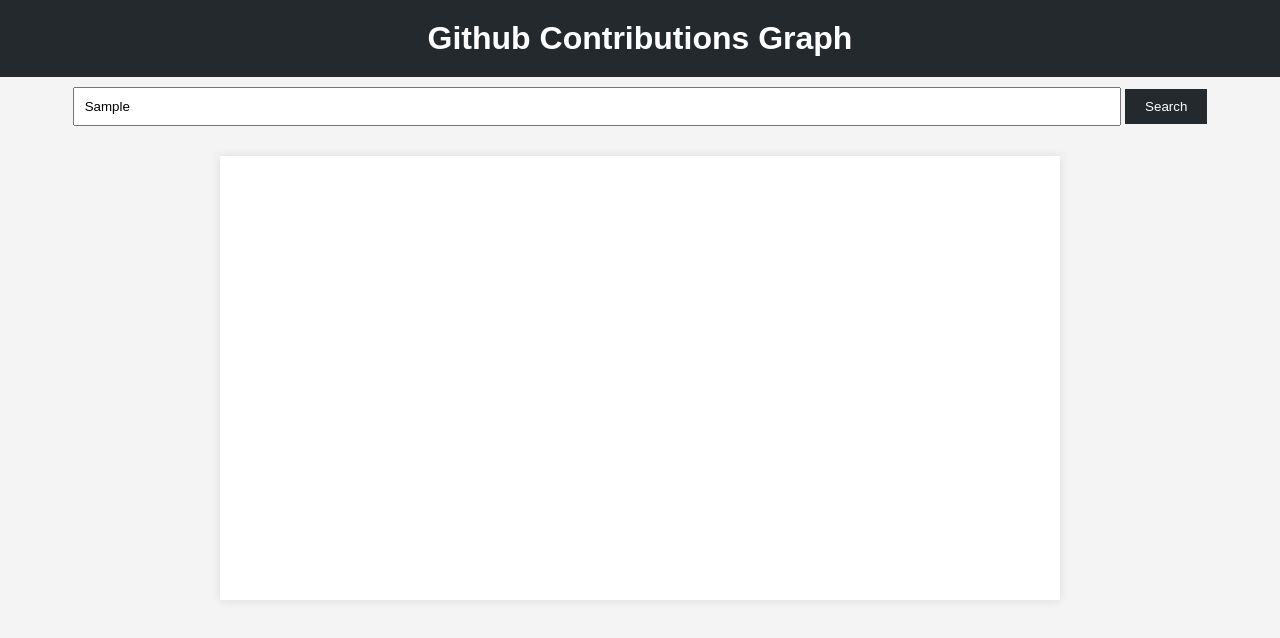
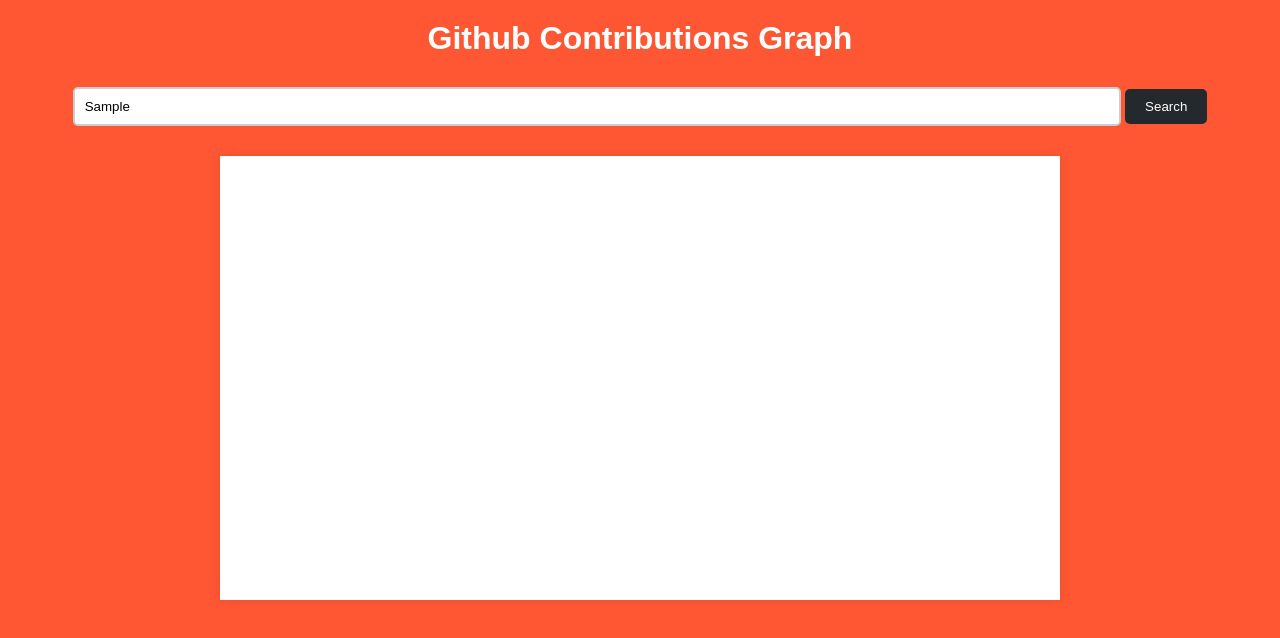
Before and after one commit to shivansh1soni/Github-Activity-Dashboard, a plain HTML site: page index.html in a window 1280 px wide. Both pictures are taken after typing "Sample" into the empty fields and a click on the button "Search". Drawn offline with nearby package versions, Linux system fonts and the light colour scheme; no server answers.

Commit message:
Css file editied

```diff
--- a/script.js
+++ b/script.js
@@ -5,7 +5,6 @@ function fetchGitHubData() {
         .then((data) => {
             const contributionsData = data.map((repo) => repo.stargazers_count);
 
-            // Create a Chart.js graph
             const ctx = document.getElementById("contributions-chart").getContext("2d");
             const chart = new Chart(ctx, {
                 type: "bar",
@@ -29,6 +28,14 @@ function fetchGitHubData() {
                     },
                 },
             });
+            document.body.style.backgroundColor = '#f4f4f4';
+            document.querySelector('h1').style.backgroundColor = '#24292e';
+            document.querySelector('canvas').style.transform = 'scale(1)';
         })
-        .catch((error) => console.error("Error fetching GitHub data:", error));
+        .catch((error) => {
+            console.error("Error fetching GitHub data:", error);
+            document.body.style.backgroundColor = '#FF5733';
+            document.querySelector('h1').style.backgroundColor = '#FF5733';
+            document.querySelector('canvas').style.transform = 'scale(0.8)';
+        });
 }
--- a/style.css
+++ b/style.css
@@ -4,6 +4,7 @@ body {
     background-color: #f4f4f4;
     margin: 0;
     padding: 0;
+    transition: background-color 0.3s;
 }
 
 h1 {
@@ -11,6 +12,42 @@ h1 {
     color: #fff;
     padding: 20px 0;
     margin: 0;
+    transition: background-color 0.3s;
+}
+
+.search-container {
+    display: flex;
+    justify-content: center;
+    align-items: center;
+    margin: 20px 0;
+}
+
+input[type="text"] {
+    width: 80%;
+    padding: 10px;
+    margin: 10px 0;
+    border: 2px solid #ccc;
+    border-radius: 5px;
+    outline: none;
+    transition: border-color 0.3s;
+}
+
+input[type="text"]:focus {
+    border-color: #24292e;
+}
+
+button {
+    background-color: #24292e;
+    color: #fff;
+    padding: 10px 20px;
+    border: none;
+    border-radius: 5px;
+    cursor: pointer;
+    transition: background-color 0.3s;
+}
+
+button:hover {
+    background-color: #1a1f23;
 }
 
 #chart-container {
@@ -19,22 +56,13 @@ h1 {
     background-color: #fff;
     padding: 20px;
     box-shadow: 0 0 10px rgba(0, 0, 0, 0.1);
+    transition: background-color 0.3s;
 }
 
 #contributions-chart {
     width: 100%;
 }
 
-input[type="text"] {
-    width: 80%;
-    padding: 10px;
-    margin: 10px 0;
+canvas {
+    transition: transform 0.3s;
 }
-
-button {
-    background-color: #24292e;
-    color: #fff;
-    padding: 10px 20px;
-    border: none;
-    cursor: pointer;
-}
```
